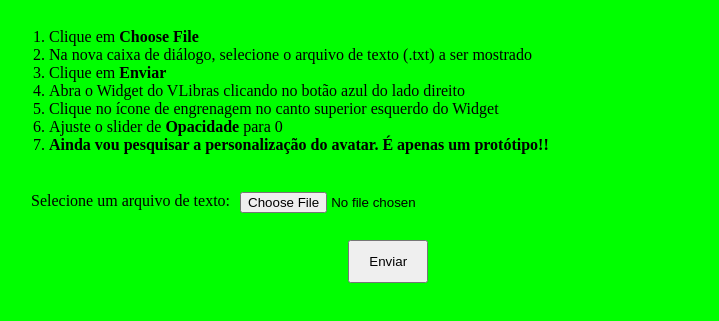
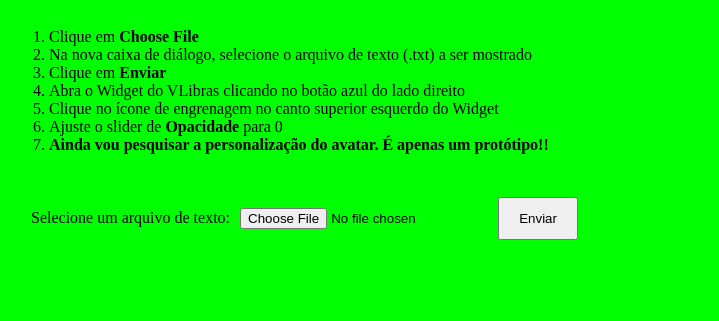
Before and after one commit to antonioeprado/libras-tradutor, a plain HTML site: page public/index.html in a window 1280 px wide. Shown: the part 91-412 px from the top of the page, without its empty margins (99-818 px from the left). Drawn offline with Linux system fonts and the light colour scheme.

Commit message:
submit button adjustment

```diff
--- a/public/index.html
+++ b/public/index.html
@@ -27,8 +27,8 @@
         <div class="input-holder">
             <label for="txt-input">Selecione um arquivo de texto:</label>
             <input id="txt-input" type="file" name="txt-input" value="Arquivo txt" accept="txt">
+            <button id="submit" type="submit">Enviar</button>
         </div>
-        <button id="submit" type="submit">Enviar</button>
 
         <div id="preview">
         </div>
--- a/public/styles/styles.css
+++ b/public/styles/styles.css
@@ -14,6 +14,7 @@ header {
 .input-holder {
     display: inherit;
     flex-flow: row nowrap;
+    align-items: center;
     padding: 10px;
     margin: 12px;
 }
@@ -26,5 +27,4 @@ header {
     width: 80px;
     padding: 12px;
     margin: 5px;
-    align-self: center;
 }
```
